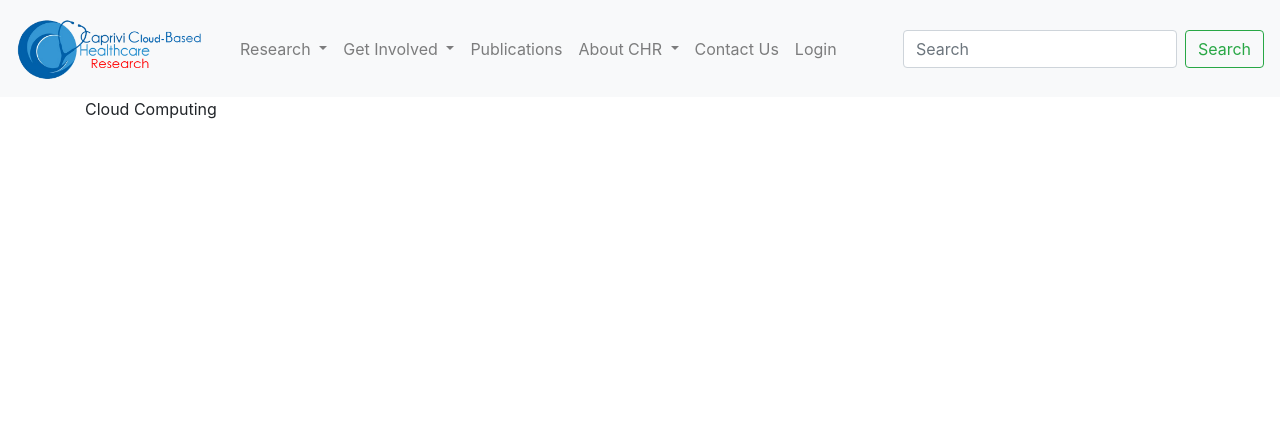
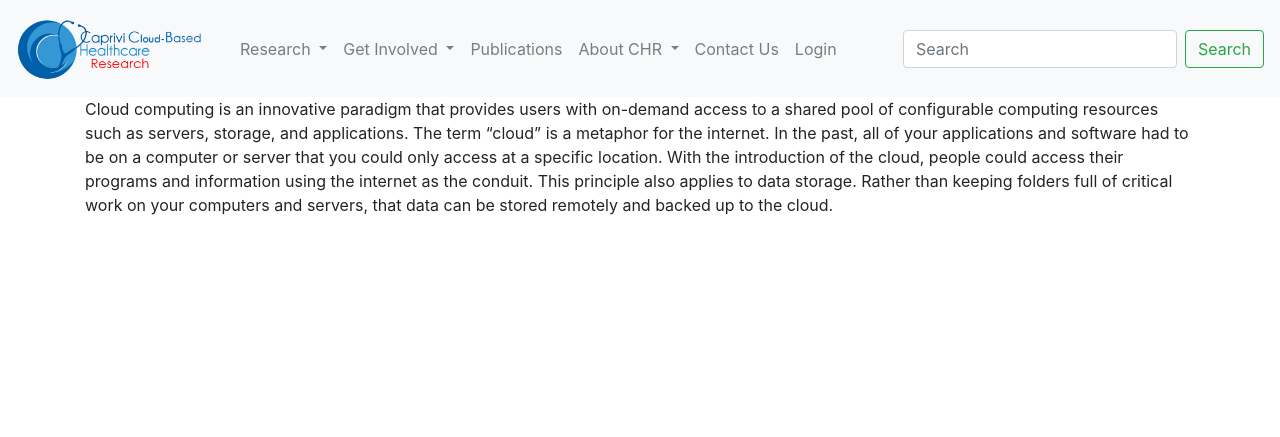
Before and after one commit to 2019-software-diploma/CHR-WEB-TEAM-1, a PHP site: page /CloudComputing.php in a window 1280 px wide. Shown: the top 437 px of the page. Run offline with PHP 8.4, Linux system fonts and the light colour scheme.

Commit message:
Update CloudComputing.php
Paragraph

```diff
--- a/content/CloudComputing.php
+++ b/content/CloudComputing.php
@@ -24,7 +24,9 @@
 
 <div class="container">
 
-Cloud Computing
+<p>Cloud computing is an innovative paradigm that provides users with on-demand access to a shared pool of configurable computing resources such as servers, storage, and applications.
+The term “cloud” is a metaphor for the internet. In the past, all of your applications and software had to be on a computer or server that you could only access at a specific location. With the introduction of the cloud, people could access their programs and information using the internet as the conduit. This principle also applies to data storage. Rather than keeping folders full of critical work on your computers and servers, that data can be stored remotely and backed up to the cloud.</p>
+
 
 </div>
 <?php
```
